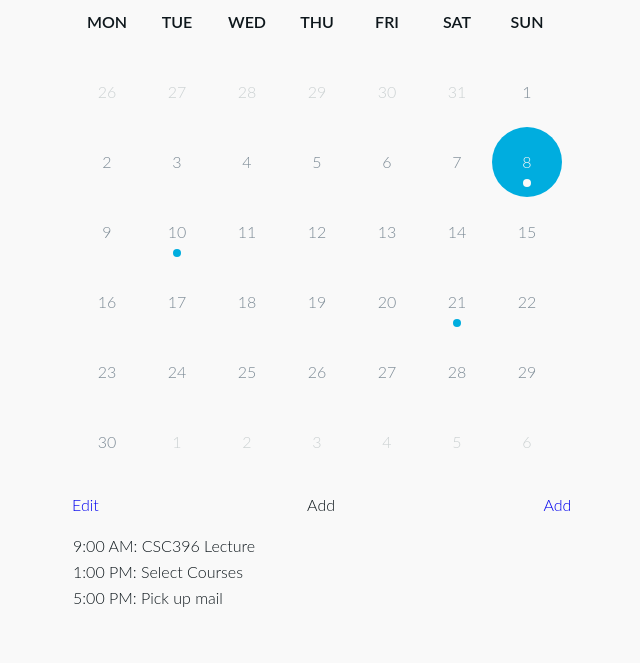
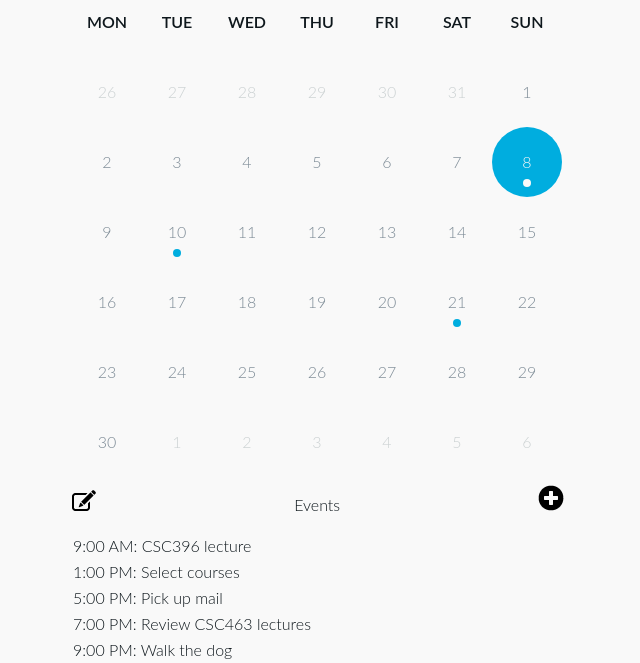
Before and after one commit to victorgong16/csc396_prototyping, a plain HTML site: page calendar.html in a window 1280 px wide. Shown: the part 214-877 px from the top of the page, without its empty margins (323-963 px from the left). Before the commit the page ends 825 px from the top, so only its background shows below. Drawn offline with Linux system fonts and the light colour scheme.

Commit message:
Add and Edit glyphicons added, mostly finished with the initial calendar page

```diff
--- a/calendar.html
+++ b/calendar.html
@@ -95,22 +95,28 @@
 
 
 		<div>
-			<a href="calendar_add.html" class="event_edit">Edit</a>
-			<p class="event_events">Add</p>
-			<a href="calendar_add.html" class="event_add">Add</a>
+			<a href="calendar_add.html" class="event_edit"><img src="event_edit.png"></a>
+			<p class="event_events">Events</p>
+			<a href="calendar_add.html" class="event_add"><img src="event_add.png"></a>
 		</div>
 
 		<div>
 			<table>
 				<thead>
 					<tr>
-						<td>9:00 AM: CSC396 Lecture</td>
+						<td>9:00 AM: CSC396 lecture</td>
 					</tr>
 					<tr>
-						<td>1:00 PM: Select Courses</td>
+						<td>1:00 PM: Select courses</td>
 					</tr>
 					<tr>
 						<td>5:00 PM: Pick up mail</td>
+					</tr>
+					<tr>
+						<td>7:00 PM: Review CSC463 lectures</td>
+					</tr>
+					<tr>
+						<td>9:00 PM: Walk the dog</td>
 					</tr>
 				</thead>
 			</table>
--- a/css/calendar.css
+++ b/css/calendar.css
@@ -158,11 +158,10 @@ table {
 
 .event_edit {
 	display: inline-block;
-	margin-right: 40%;
+	margin-right: 38%;
 }
 
 .event_add {
 	display:inline-block;
-	background:url(tab.png);
-	margin-left:40%;
+	margin-left:38%;
 }
```
Also changed, not shown: event_edit.png (added).
